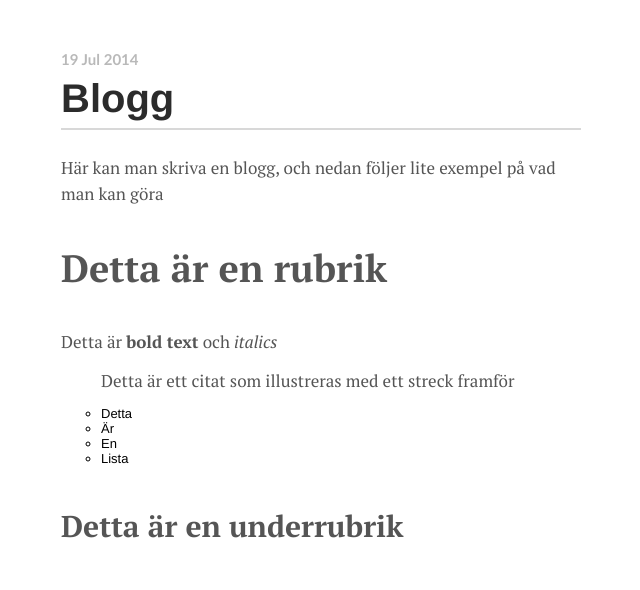
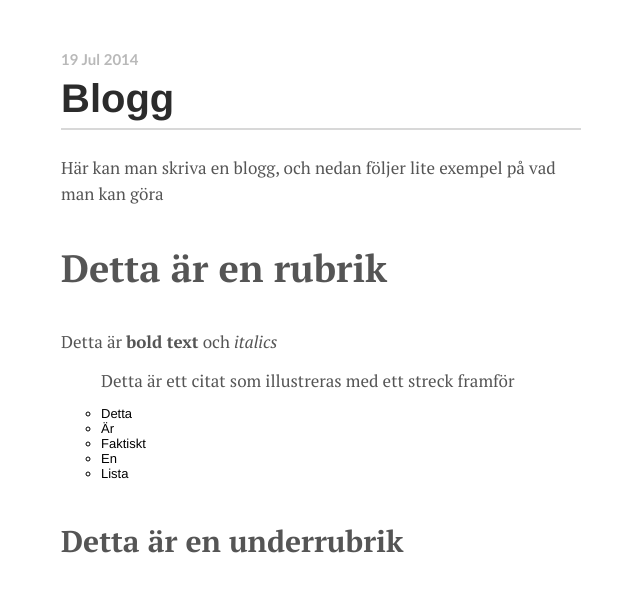
Before and after one commit to karinnilsson/karinnilsson.github.io, a Jekyll site: the page built from index.html, in a window 1280 px wide. Shown: the top 590 px of the page, without its empty margins (359-999 px from the left). Built offline with Jekyll 4.4.1, drawn with Linux system fonts in a browser that asks for light colours; Markdown is read by kramdown in place of the engine named in the settings.

Commit message:
FIxat build

```diff
--- a/_posts/2014-07-19-testar-blogg.md
+++ b/_posts/2014-07-19-testar-blogg.md
@@ -12,8 +12,10 @@ Detta är **bold text** och _italics_
 
 > Detta är ett citat som illustreras med ett streck framför
 
+
 - Detta
 - Är
+- Faktiskt
 - En
 - Lista
 
```
